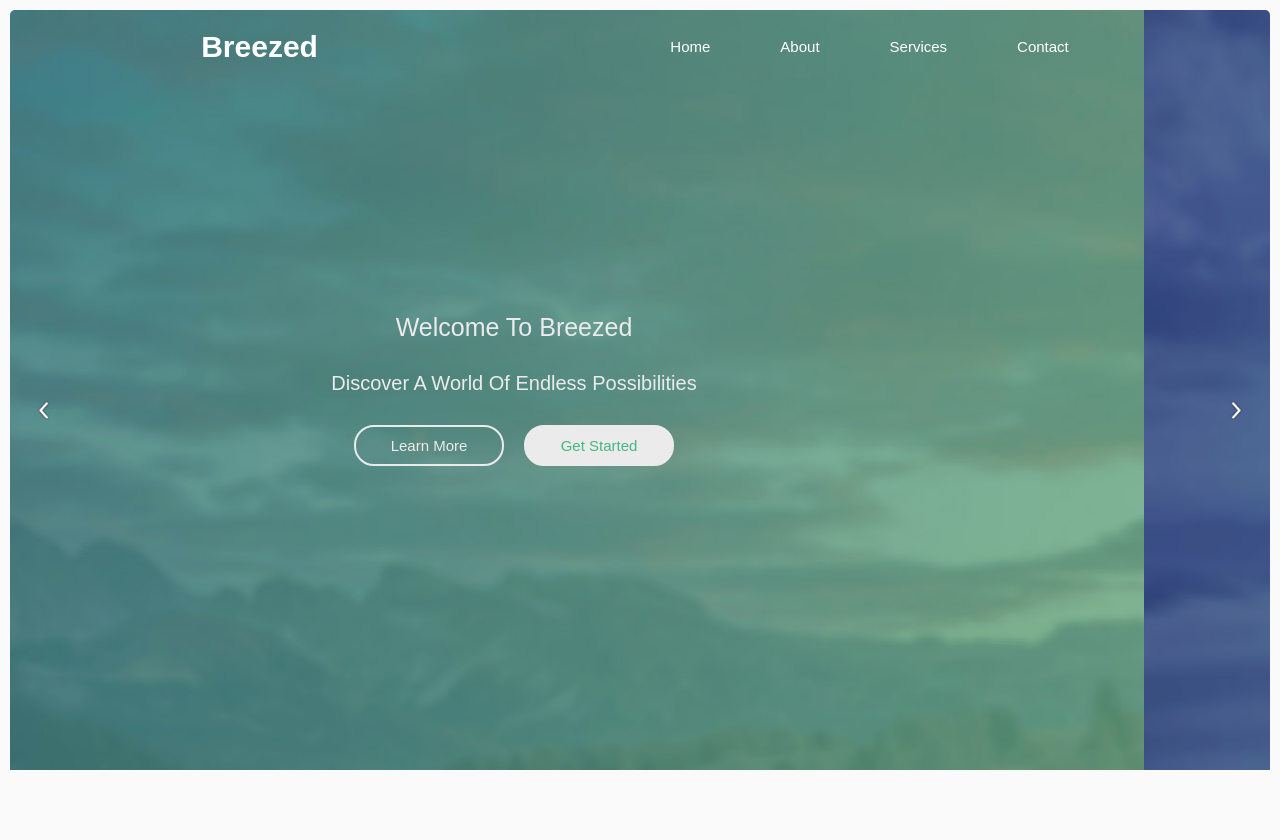
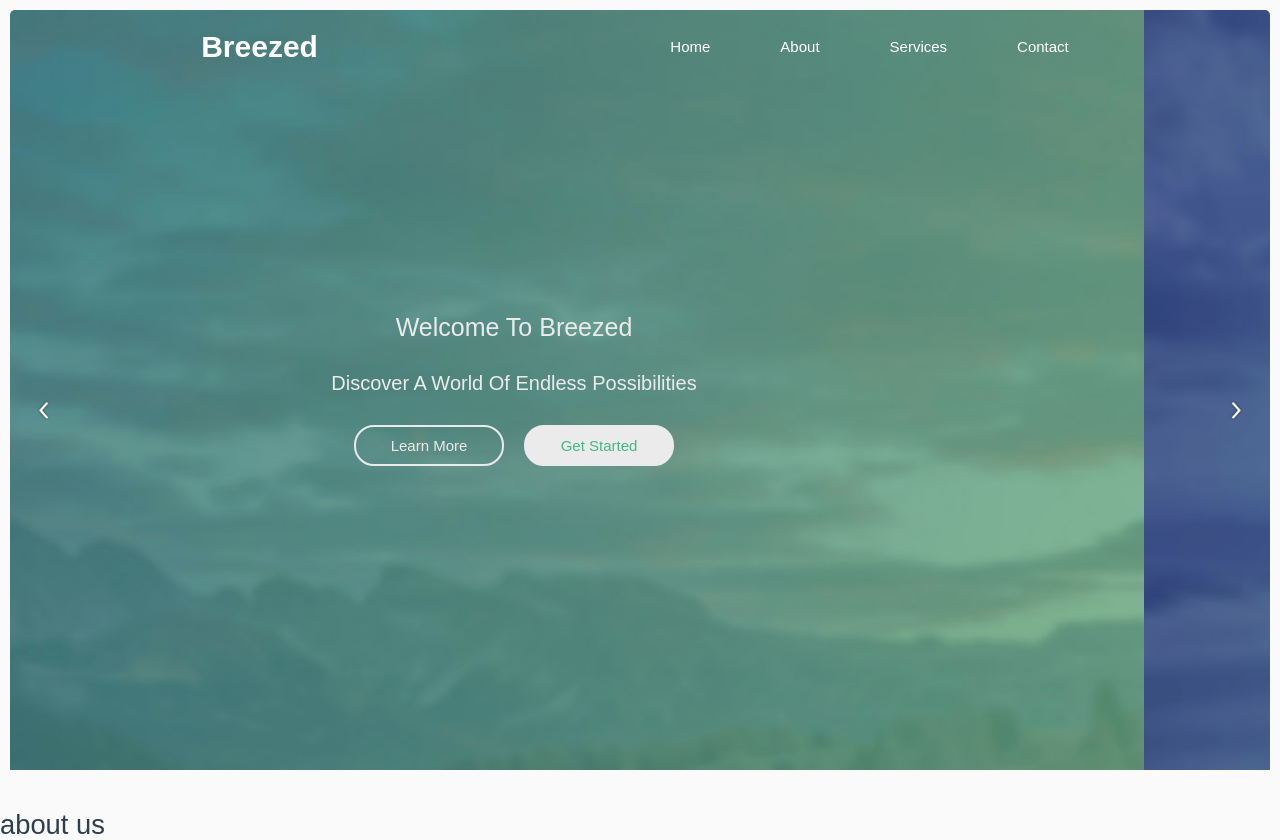
Before and after one commit to Roshdy-Learning-Web/Breezed, a Vue app: page / in a window 1280 px wide. Before the commit the page ends 810 px from the top, so only its background shows below. Built offline with nearby package versions, Linux system fonts and the light colour scheme.

Commit message:
initial the about page

```diff
--- a/src/App.vue
+++ b/src/App.vue
@@ -1,9 +1,10 @@
 <script setup>
 import HomePage from './pages/home/index.vue'
+import AboutPage from './pages/about-us/index.vue'
 
 </script>
 
 <template>
-  <home-page></home-page>
-
+  <home-page />
+  <about-page />
 </template>
--- /dev/null
+++ b/src/pages/about-us/index.vue
@@ -0,0 +1,5 @@
+<script lang="ts" setup>
+</script>
+<template>
+    <h1>about us</h1>
+</template>
```
